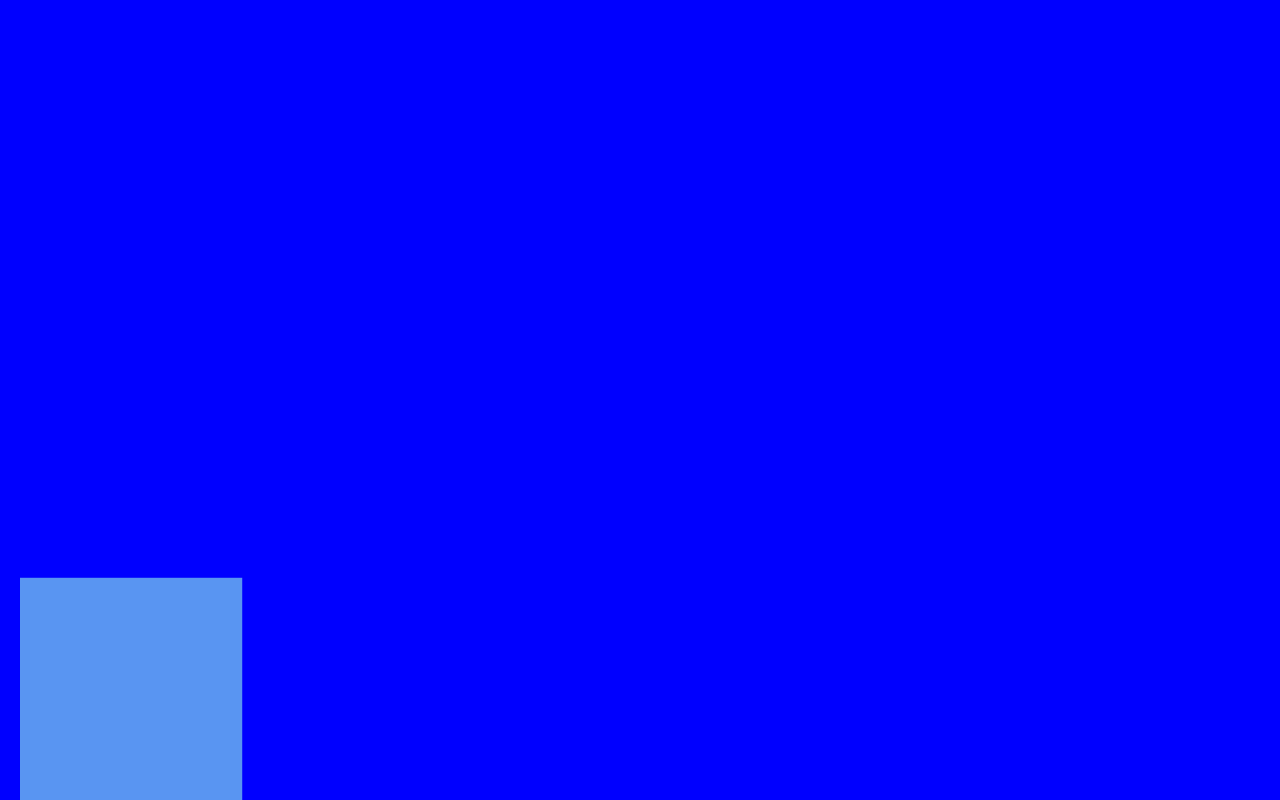
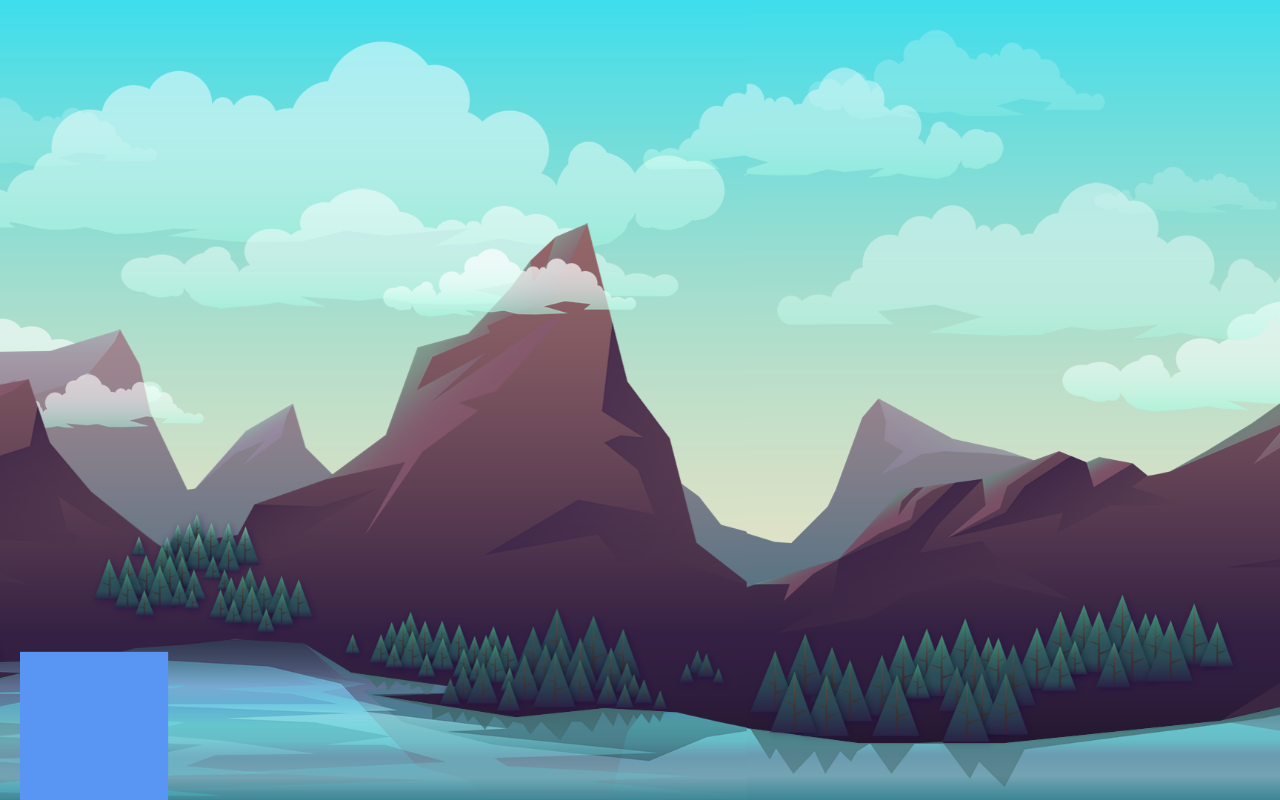
Before and after one commit to opedromonteiro/Hunter-the-game, a plain HTML site: page Hunter/index.html in a window 1280 px wide. Drawn offline with Linux system fonts and the light colour scheme.

Commit message:
endless background added

```diff
--- a/Hunter/css/style.css
+++ b/Hunter/css/style.css
@@ -8,7 +8,10 @@
     position: absolute;
     top: 0;
     left: 0;
-    background: blue;
     max-width: 100%;
     max-height: 100%;
 }
+
+.assets {
+    display: none;
+}
--- a/Hunter/index.html
+++ b/Hunter/index.html
@@ -9,6 +9,11 @@
 <body>
     <canvas id="game-layout"></canvas>
 
+    <div class="assets">
+        <img id="background" src="assets/images/background.png">
+    </div>
+
+    <script src="./js/background.js"></script>
     <script src="./js/game.js"></script>
     <script src="./js/player.js"></script>
 </body>
--- /dev/null
+++ b/Hunter/js/background.js
@@ -0,0 +1,30 @@
+class Background    {
+    constructor(game) {
+        this.game = game;
+        this.image = document.getElementById('background');
+        this.width = 3833;
+        this.height = this.game.baseHeight;
+        this.scaleWidth;
+        this.scaleHeight;
+        this.x;
+    }
+
+    update()    {
+        this.x -= this.game.speed;
+        if(this.x <= -this.scaleWidth) this.x = 0;
+    }
+
+    draw()  {
+        this.game.ctx.drawImage(this.image, this.x, 0, this.scaleWidth, this.scaleHeight);
+        this.game.ctx.drawImage(this.image, this.x + this.scaleWidth, 0, this.scaleWidth, this.scaleHeight);
+        if(this.game.canvas.width >= this.scaleWidth)   {
+            this.game.ctx.drawImage(this.image, this.x + this.scaleWidth * 2, 0, this.scaleWidth, this.scaleHeight);
+        }
+    }
+
+    resize()    {
+        this.scaleWidth = this.width * this.game.ratio;
+        this.scaleHeight = this.height * this.game.ratio;
+        this.x = 0;
+    }
+}
--- a/Hunter/js/game.js
+++ b/Hunter/js/game.js
@@ -4,10 +4,12 @@ class Game {
         this.ctx = context;
         this.width = this.canvas.width;
         this.height = this.canvas.height;
-        this.baseHeight = 720;
+        this.baseHeight = 1080;
         this.ratio = this.height / this.baseHeight;
+        this.background = new Background(this);
         this.player = new Player(this);
         this.gravity;
+        this.speed;
 
         this.resize(window.innerWidth, window.innerHeight)
 
@@ -17,8 +19,17 @@ class Game {
 
         this.canvas.addEventListener('mousedown', e => {
             this.player.flap();
+        });
+
+        window.addEventListener('keydown', e => {
+            if((e.key === ' ') || (e.key === 'Enter')) {
+                this.player.flap();
+            }
+        });
+
+        this.canvas.addEventListener('touchstart', e => {
+            this.player.flap();
         })
-
     }
 
     resize(width, height) {
@@ -30,10 +41,14 @@ class Game {
         this.ratio = this.height / this.baseHeight;
 
         this.gravity = 0.15 * this.ratio;
+        this.speed = 3 * this.ratio;
+        this.background.resize();
         this.player.resize();
     }
 
     render() {
+        this.background.update();
+        this.background.draw();
         this.player.update();
         this.player.draw();
     }
```
Also changed, not shown: Hunter/assets/images/background.png (added).
